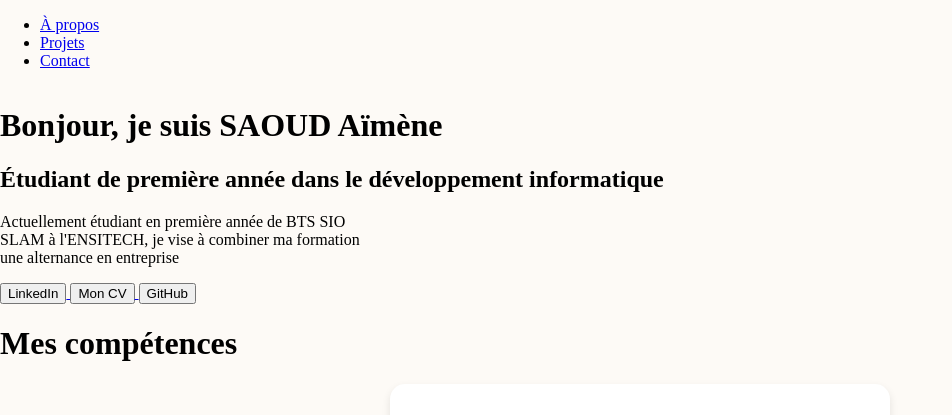
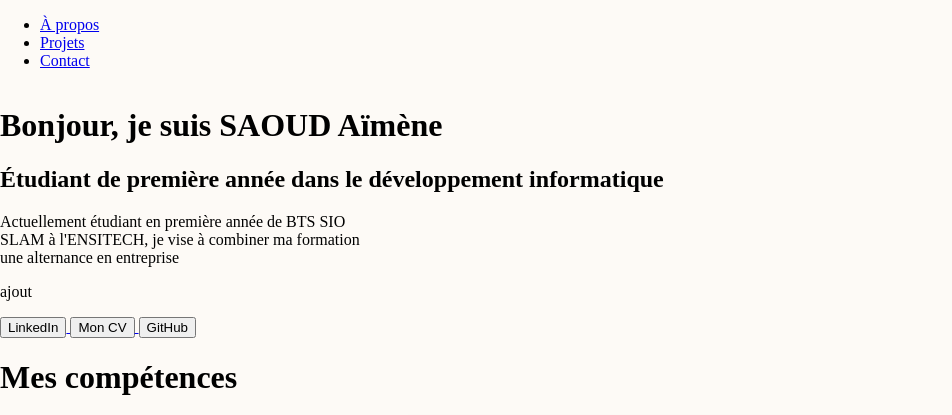
Before and after one commit to aimeneSaoud/Portefolio_Aimene, a plain HTML site: page index.html in a window 1280 px wide. Shown: the top 415 px of the page, without its empty margins (0-952 px from the left). Drawn offline with Linux system fonts and the light colour scheme.

Commit message:
ajout d'une balise p

```diff
--- a/index.html
+++ b/index.html
@@ -24,7 +24,7 @@
             <h1>Bonjour, je suis SAOUD Aïmène</h1>
             <h2>Étudiant de première année dans le développement informatique</h2>
             <p>Actuellement étudiant en première année de BTS SIO <br> SLAM à l'ENSITECH, je vise à combiner ma formation <br> une alternance en entreprise</p>
-
+            <p>ajout</p>
             <div class="buttons_about_me">
                 <a href="https://www.linkedin.com/in/a%C3%AFm%C3%A8ne-saoud-241789328/" target="_blank">
                     <button>LinkedIn</button>
```
